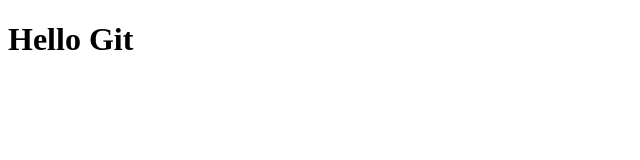
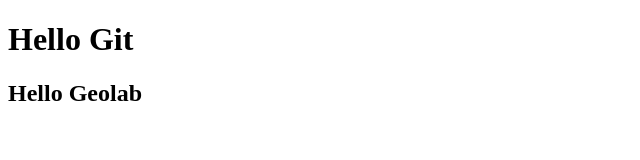
Before and after one commit to Guram-Bagalishvili/geolab_frontend_1, a plain HTML site: page index.html in a window 1280 px wide. Shown: the whole page, without its empty margins (0-640 px from the left). Drawn offline with Linux system fonts and the light colour scheme.

Commit message:
I add h2 header tag
I read html structure and add h2 header tag

```diff
--- a/index.html
+++ b/index.html
@@ -7,5 +7,6 @@
 </head>
 <body>
 	<h1>Hello Git</h1>
+	<h2>Hello Geolab</h2>
 </body>
 </html>
```
